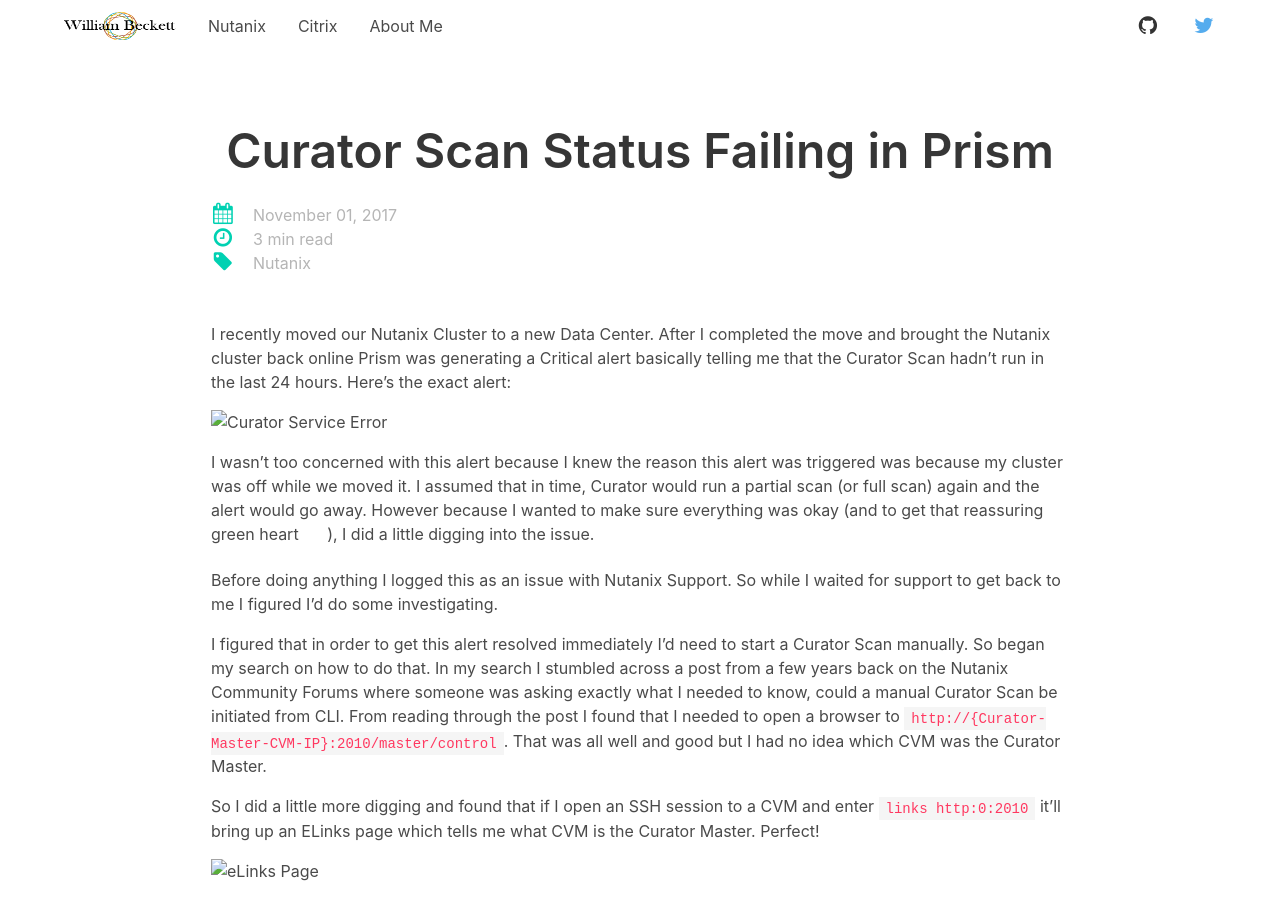
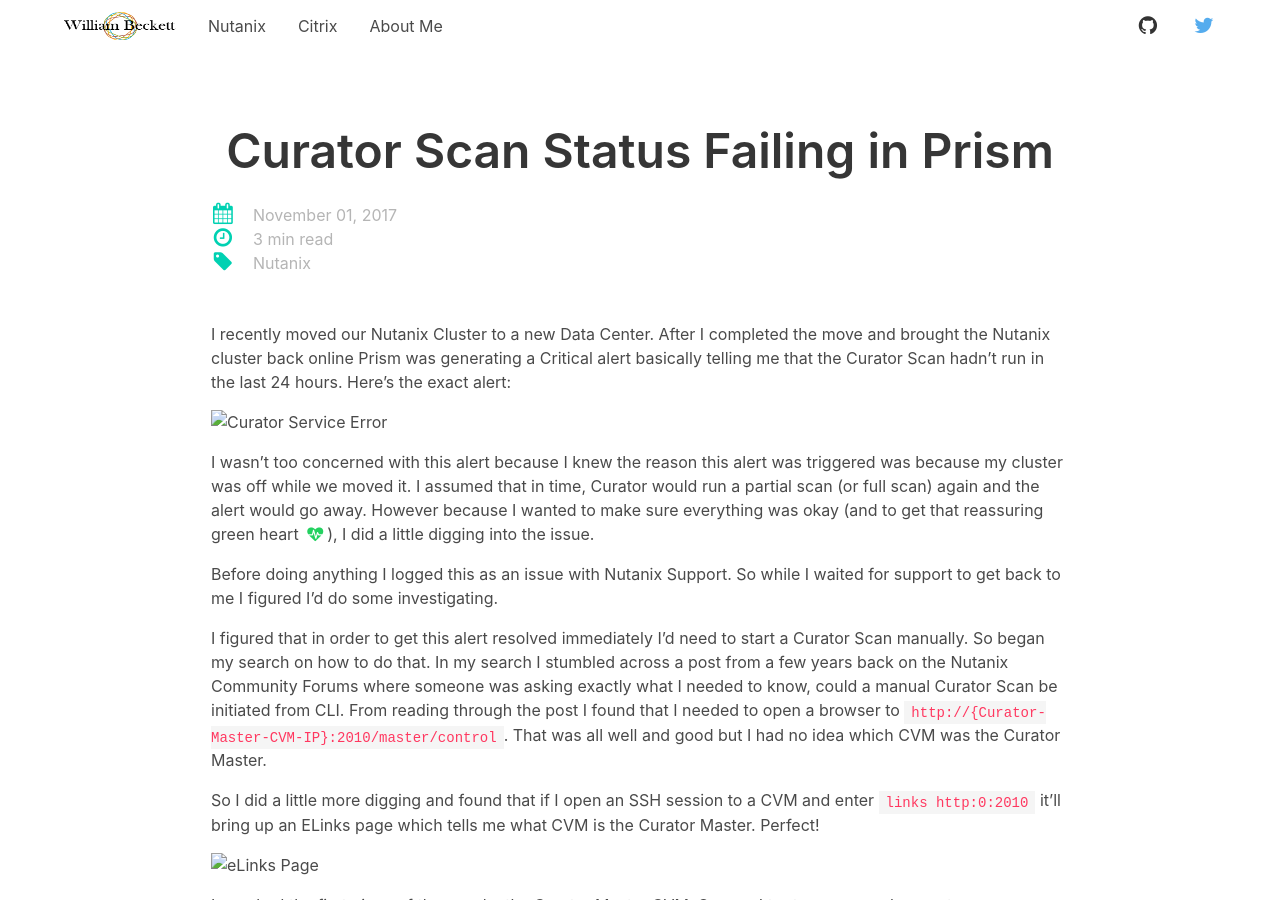
Before and after one commit to wjbeckett/blog, a Jekyll site: the page built from _posts/2017-11-01-curator-scans-failing.md, in a window 1280 px wide and 900 px high. Built offline with Jekyll 4.4.1, drawn with Linux system fonts in a browser that asks for light colours; comment, search, counter and statistics services are not loaded.

Commit message:
added heartbeat icon for post

```diff
--- a/_posts/2017-11-01-curator-scans-failing.md
+++ b/_posts/2017-11-01-curator-scans-failing.md
@@ -14,7 +14,7 @@
   <img src="{{ site.url }}/images/curator_error-lq.png" data-src="{{ site.url }}/images/curator_error.png" alt="Curator Service Error" class="lazyload blur-up" width="280" height="115" />
 
 
-I wasn’t too concerned with this alert because I knew the reason this alert was triggered was because my cluster was off while we moved it. I assumed that in time, Curator would run a partial scan (or full scan) again and the alert would go away. However because I wanted to make sure everything was okay (and to get that reassuring green heart <span class="icon has-text-success"><i class="mdi mdi-heart-pulse"></i></span>), I did a little digging into the issue.
+I wasn’t too concerned with this alert because I knew the reason this alert was triggered was because my cluster was off while we moved it. I assumed that in time, Curator would run a partial scan (or full scan) again and the alert would go away. However because I wanted to make sure everything was okay (and to get that reassuring green heart <span class="icon has-text-success"><i class="fa fa-heartbeat"></i></span>), I did a little digging into the issue.
 
 Before doing anything I logged this as an issue with Nutanix Support. So while I waited for support to get back to me I figured I’d do some investigating.
 
```
